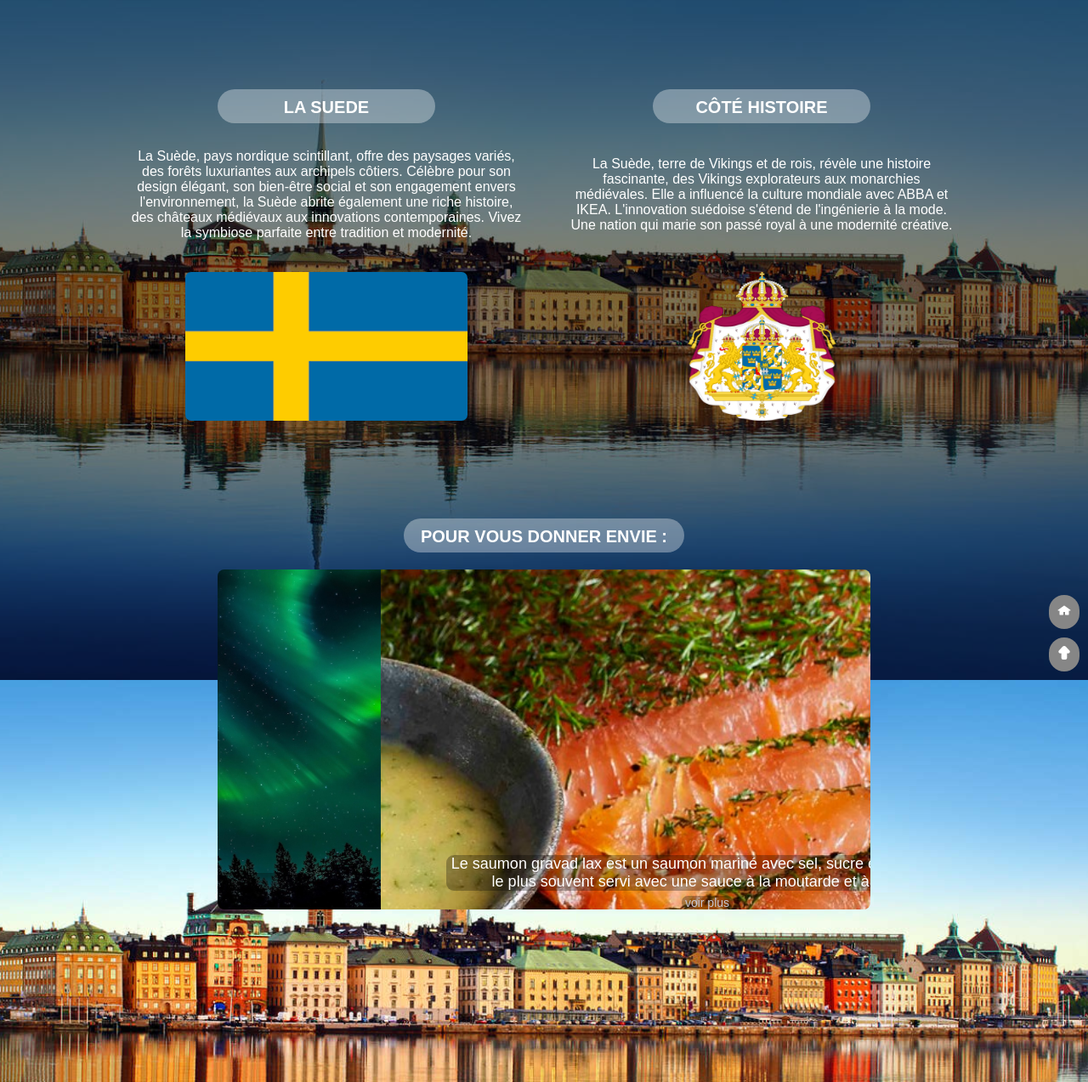
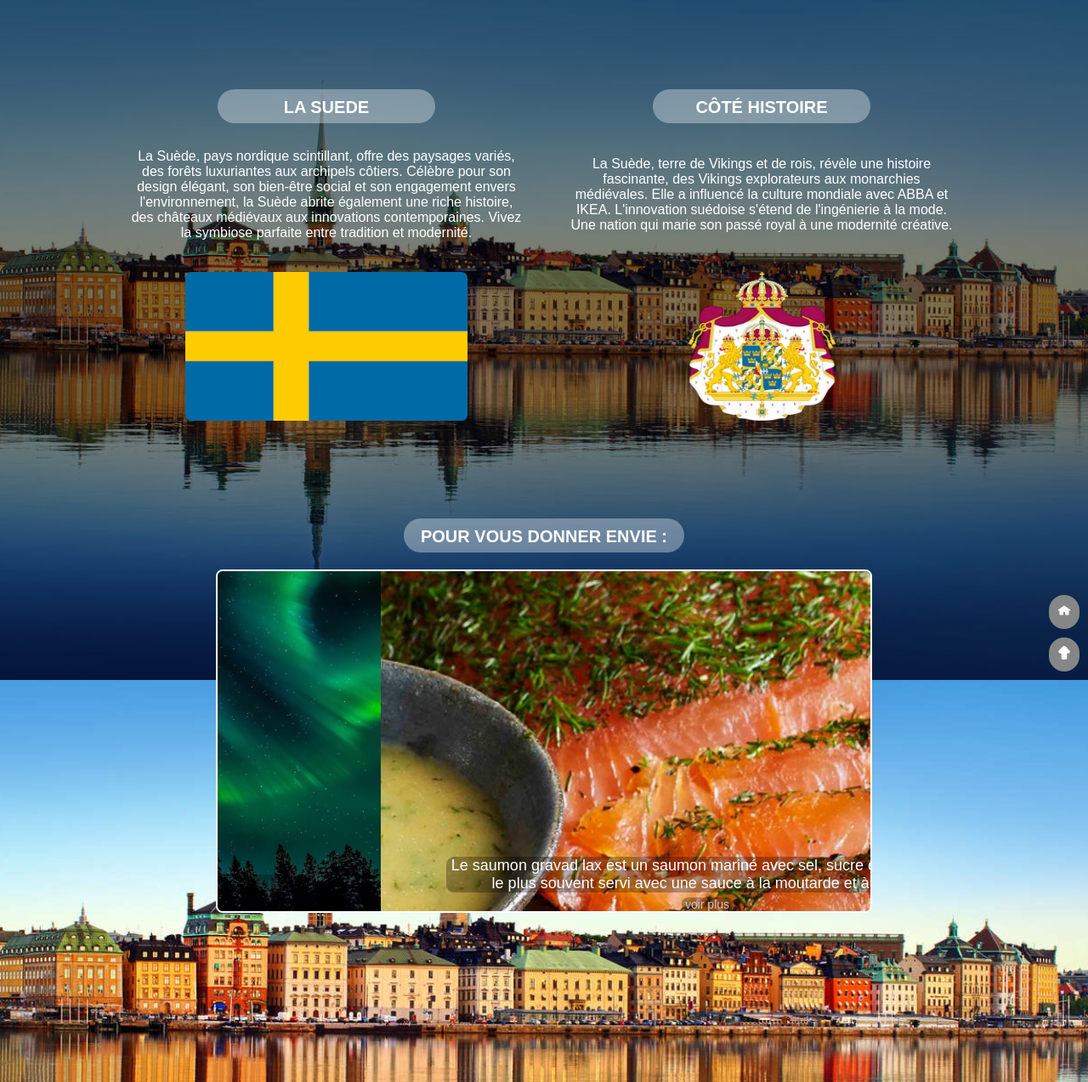
Before and after one commit to alex-paolo-CIR/projet-web, a PHP site: page /html/suede.html in a window 1280 px wide. Shown: the top 1273 px of the page at 85% size. Run offline with PHP 8.4, Linux system fonts and the light colour scheme.

Commit message:
ptite border quali idf(idee de fou) de remy (pour une fois qui bosse oblige de la mettre frrrrrrr) sinon j'ai mis l'image de macaron
faut remplacer les caneles par le paris brest et ajt les images. pour les lieux remy a des idees faut lui demande r

```diff
--- a/styles/pays.css
+++ b/styles/pays.css
@@ -116,12 +116,11 @@ section{
 
 #diapo_txt {
   text-align: center;
-  border:hidden;
 	width: 100%;
 	margin: 0 auto;
 	height: 200px;
 	overflow: hidden;
-  border: solid 0px;
+  border: solid 2px white;
   border-radius: 0.5em;
 }
 #diapo_txt .slides_diapos_txt {
@@ -217,7 +216,7 @@ section{
   background-position: center center;
 }
 #France .slides:nth-child(2){
-  background-image: url("../images/france/pays/tour-eiffel.jpg");
+  background-image: url("../images/france/MACARON\ DIAPO.jpeg");
   background-size: cover;
   background-position: center center;
 }
```
Also changed, not shown: images/france/MACARON DIAPO.jpeg (added).
